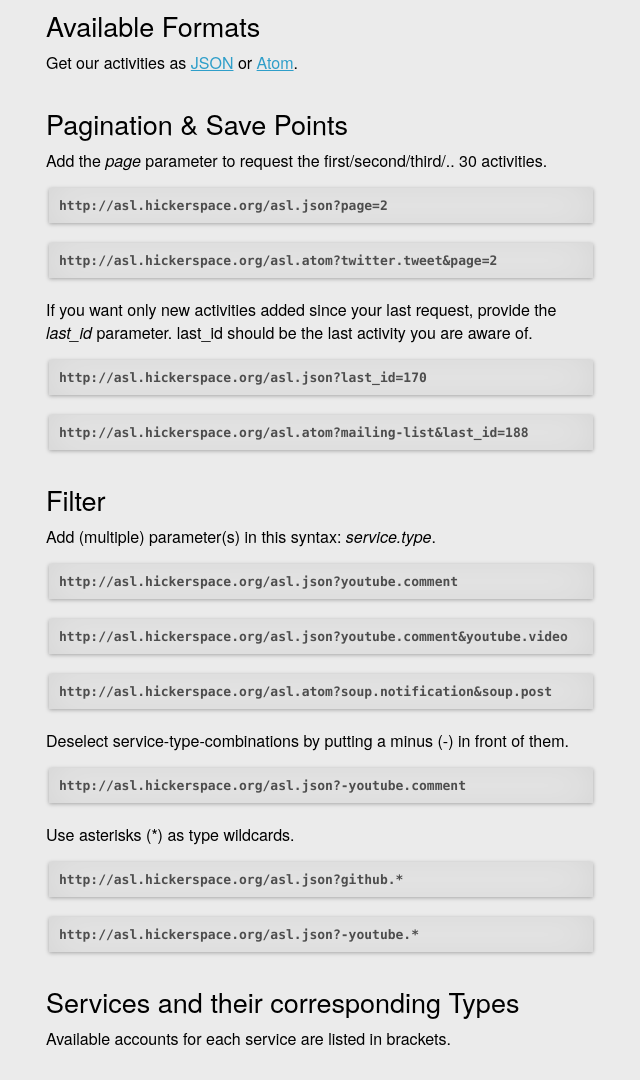
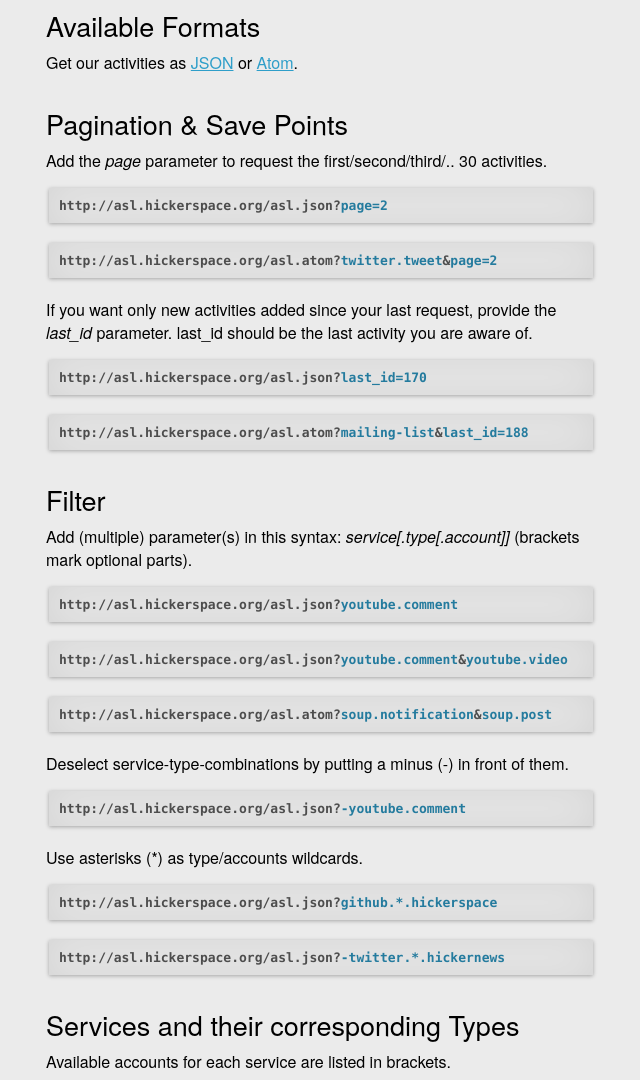
Before and after one commit to hickerspace/activity-streams-lite, a Flask app: page / in a window 1280 px wide. Shown: the part 236-1316 px from the top of the page, without its empty margins (319-959 px from the left). Run offline with Flask 2, Linux system fonts and the light colour scheme; data that the repository does not hold is empty; some libraries are stand-ins or nearby versions.

Commit message:
filter now supports accounts

```diff
--- a/output/asl.py
+++ b/output/asl.py
@@ -66,17 +66,31 @@
 	deselected = []
 	for arg in request.args:
 		try:
-			service, type_ = arg.split(".")
-			# accept % and * as wildcards
+			count = arg.count(".")
+			# incomplete filters
+			if count == 0:
+				service, type_, account = (arg, "*", "*")
+			elif count == 1:
+				service, type_ = arg.split(".")
+				account = "*"
+			else:
+				service, type_, account = arg.split(".")
+
+			# remove %
+			service, type_, account = [ x.replace("%", "") for x in (service, type_, account) ]
+
+			# accept only * as wildcards
 			if type_ == '*': type_ = '%'
-			if service[0] == "-": deselected += [service[1:], type_]
-			else: selected += [service, type_]
+			if account == '*': account = '%'
+
+			if service[0] == "-": deselected += [service[1:], type_, account]
+			else: selected += [service, type_, account]
 		except ValueError:
 			continue
 
 	# build "select service/type" prepared statement
-	prepSelect = ['(service LIKE %s AND type LIKE %s)']*(len(selected)/2)
-	deselect = ['NOT (service LIKE %s AND type LIKE %s)']*(len(deselected)/2)
+	prepSelect = ['(service LIKE %s AND type LIKE %s AND account LIKE %s)']*(len(selected)/2)
+	deselect = ['NOT (service LIKE %s AND type LIKE %s AND account LIKE %s)']*(len(deselected)/2)
 
 	if prepSelect: wheres.append(' OR '.join(prepSelect))
 	if deselect: wheres.append(' AND '.join(deselect))
--- a/output/static/style.css
+++ b/output/static/style.css
@@ -65,3 +65,7 @@
 	font-weight: bold;
 	text-decoration: none;
 }
+
+blockquote a b {
+	color: #247B9E;
+}
--- a/output/templates/show_entries.html
+++ b/output/templates/show_entries.html
@@ -5,27 +5,27 @@
 
 			<h2>Pagination & Save Points</h2>
 			<p>Add the <i>page</i> parameter to request the first/second/third/.. 30 activities.
-				<blockquote><a href="http://asl.hickerspace.org/asl.json?page=2">http://asl.hickerspace.org/asl.json?page=2</a></blockquote>
-				<blockquote><a href="http://asl.hickerspace.org/asl.atom?twitter.tweet&page=2">http://asl.hickerspace.org/asl.atom?twitter.tweet&page=2</a></blockquote>
+				<blockquote><a href="http://asl.hickerspace.org/asl.json?page=2">http://asl.hickerspace.org/asl.json?<b>page=2</b></a></blockquote>
+				<blockquote><a href="http://asl.hickerspace.org/asl.atom?twitter.tweet&page=2">http://asl.hickerspace.org/asl.atom?<b>twitter.tweet</b>&<b>page=2</b></a></blockquote>
 			</p>
 			<p>
 			If you want only new activities added since your last request, provide the <i>last_id</i> parameter. last_id should be the last activity you are aware of.
-				<blockquote><a href="http://asl.hickerspace.org/asl.json?last_id=170">http://asl.hickerspace.org/asl.json?last_id=170</a></blockquote>
-				<blockquote><a href="http://asl.hickerspace.org/asl.atom?mailing-list&last_id=188">http://asl.hickerspace.org/asl.atom?mailing-list&last_id=188</a></blockquote>
+				<blockquote><a href="http://asl.hickerspace.org/asl.json?last_id=170">http://asl.hickerspace.org/asl.json?<b>last_id=170</b></a></blockquote>
+				<blockquote><a href="http://asl.hickerspace.org/asl.atom?mailing-list&last_id=188">http://asl.hickerspace.org/asl.atom?<b>mailing-list</b>&<b>last_id=188</b></a></blockquote>
 			</p>
 
 			<h2>Filter</h2>
-			<p>Add (multiple) parameter(s) in this syntax: <i>service.type</i>.
-				<blockquote><a href="http://asl.hickerspace.org/asl.json?youtube.comment">http://asl.hickerspace.org/asl.json?youtube.comment</a></blockquote>
-				<blockquote><a href="http://asl.hickerspace.org/asl.json?youtube.comment&youtube.video">http://asl.hickerspace.org/asl.json?youtube.comment&youtube.video</a></blockquote>
-				<blockquote><a href="http://asl.hickerspace.org/asl.atom?soup.notification&soup.post">http://asl.hickerspace.org/asl.atom?soup.notification&soup.post</a></blockquote>
+			<p>Add (multiple) parameter(s) in this syntax: <i>service[.type[.account]]</i> (brackets mark optional parts).
+				<blockquote><a href="http://asl.hickerspace.org/asl.json?youtube.comment">http://asl.hickerspace.org/asl.json?<b>youtube.comment</b></a></blockquote>
+				<blockquote><a href="http://asl.hickerspace.org/asl.json?youtube.comment&youtube.video">http://asl.hickerspace.org/asl.json?<b>youtube.comment</b>&<b>youtube.video</b></a></blockquote>
+				<blockquote><a href="http://asl.hickerspace.org/asl.atom?soup.notification&soup.post">http://asl.hickerspace.org/asl.atom?<b>soup.notification</b>&<b>soup.post</b></a></blockquote>
 			</p>
 			<p>Deselect service-type-combinations by putting a minus (-) in front of them.
-				<blockquote><a href="http://asl.hickerspace.org/asl.json?-youtube.comment">http://asl.hickerspace.org/asl.json?-youtube.comment</a></blockquote>
+				<blockquote><a href="http://asl.hickerspace.org/asl.json?-youtube.comment">http://asl.hickerspace.org/asl.json?<b>-youtube.comment</b></a></blockquote>
 			</p>
-			<p>Use asterisks (*) as type wildcards.
-				<blockquote><a href="http://asl.hickerspace.org/asl.json?github.*">http://asl.hickerspace.org/asl.json?github.*</a></blockquote>
-				<blockquote><a href="http://asl.hickerspace.org/asl.json?-youtube.*">http://asl.hickerspace.org/asl.json?-youtube.*</a></blockquote>
+			<p>Use asterisks (*) as type/accounts wildcards.
+				<blockquote><a href="http://asl.hickerspace.org/asl.json?github.*.hickerspace">http://asl.hickerspace.org/asl.json?<b>github.*.hickerspace</b></a></blockquote>
+				<blockquote><a href="http://asl.hickerspace.org/asl.json?-twitter.*.hickernews">http://asl.hickerspace.org/asl.json?<b>-twitter.*.hickernews</b></a></blockquote>
 			</p>
 
 			<h2>Services and their corresponding Types</h2>
```
